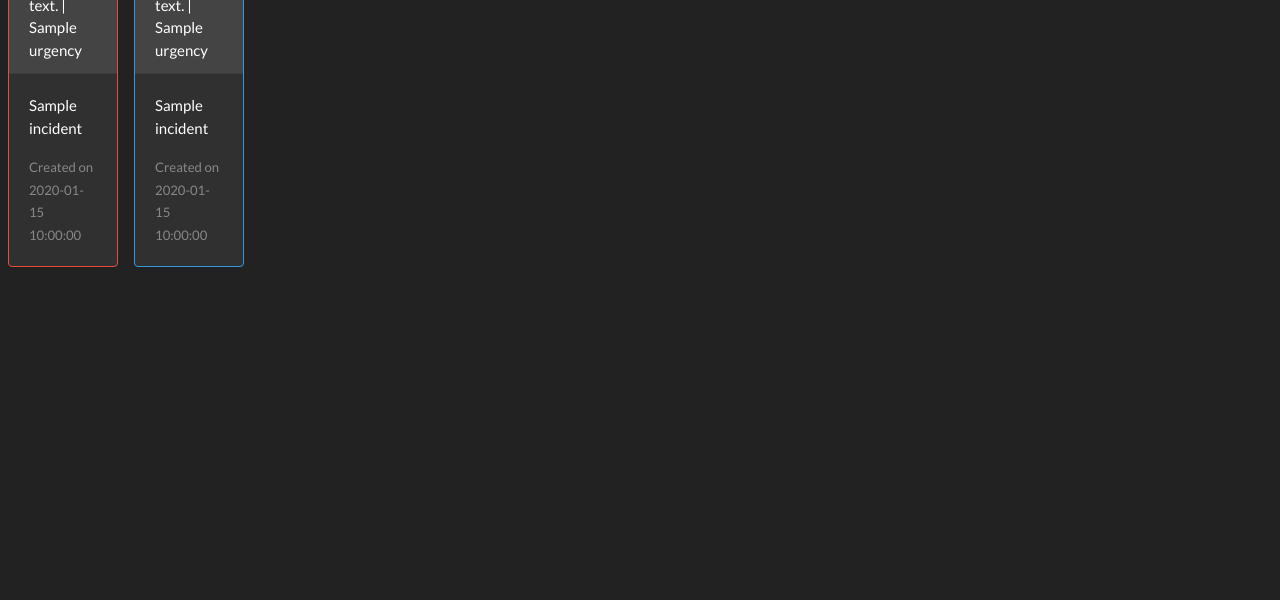
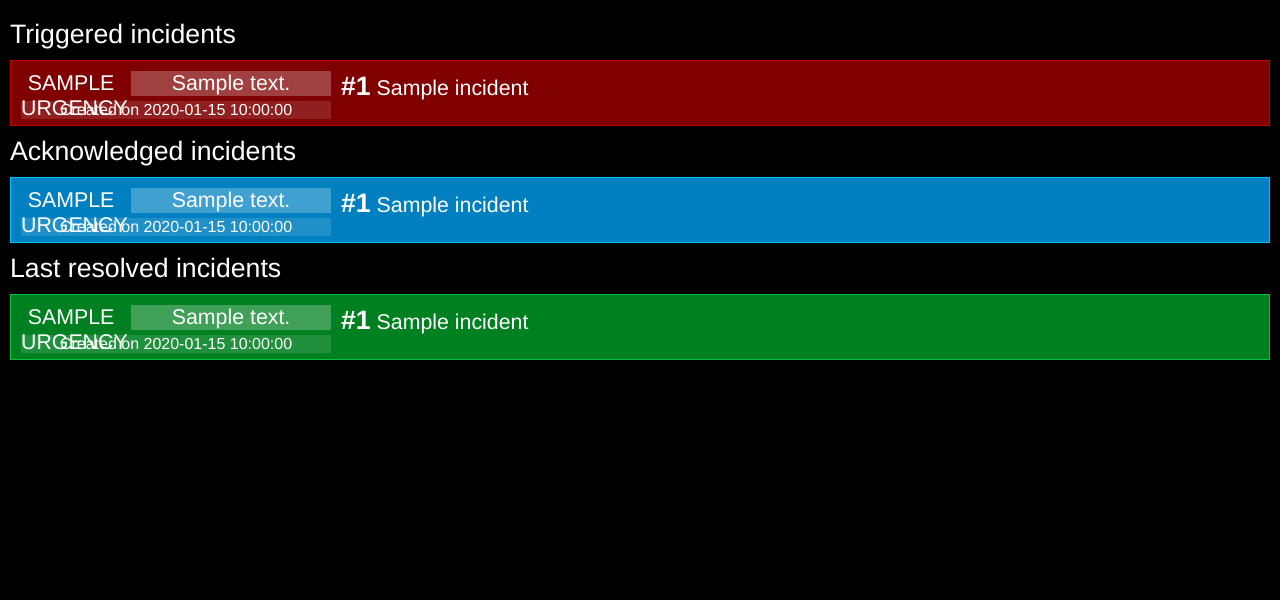
Before and after one commit to ut0mt8/PD-Dashboard, a Python web app: template chalicelib/templates/index.html in a window 1280 px wide; the page is wider, and only the part inside the window is pictured. Shown: the part 50-650 px from the top of that part. Run offline with Jinja, Linux system fonts and the light colour scheme; the template is opened without the code that fills it: most values are stand-ins (such as "Sample title", 1, 10 or a date in 2020).

Commit message:
Dashboard CSS + Improvements

```diff
--- a/chalicelib/templates/base.html
+++ /dev/null
@@ -1,16 +0,0 @@
-<!DOCTYPE html>
-<html lang="en">
-<head>
-  <meta charset="utf-8">
-  <meta name="viewport" content="width=device-width, initial-scale=1">
-  <link href="https://bootswatch.com/4/darkly/bootstrap.min.css" rel="stylesheet" type="text/css" media="screen">
-  <title>PD-Dashboard</title>
-</head>
-<body>
-<div class= "container-fluid">
-  <div class= "row d-inline-flex">
-    {% block content %}{% endblock %}
-  </div>
-</div>
-</body>
-</html>
--- a/chalicelib/templates/index.html
+++ b/chalicelib/templates/index.html
@@ -1,26 +1,161 @@
-{% extends 'base.html' %}
-{% block content %}
-{% for incident in trigerreds %}
-<div class ="col-6 col-sm-4 col-md-3 p-2">
-<div class="card border-danger h-150">
-  <div class="card-header "> {{ incident.service.summary }} | {{ incident.urgency }}</div>
-  <div class="card-body">
-    <p class="card-text"> {{ incident.title|truncate(150) }}</p>
-    <p class="card-text"><small class="text-muted">Created on {{ incident.created_at }}</small></p>
-  </div>
-</div>
-</div>
+<!DOCTYPE html>
+
+<HTML>
+    <HEAD>
+        <META charset="UTF-8">
+        <TITLE>PagerDuty Dashboard</TITLE>
+        <STYLE type="text/css">
+BODY {
+    margin: 0;
+    font-family: helvetica;
+    color: white;
+    background-color: black;
+}
+
+.title {
+    padding: 8px 0 0 48px;
+    width: 100%;
+    height: 40px;
+    background-image: url("https://avatars2.githubusercontent.com/u/766800?s=200&v=4");
+    background-position-x: 10px;
+    background-position-y: 8px;
+    background-size: 32px 32px;
+    background-repeat: no-repeat;
+    background-color: #404040;
+    border-bottom: 1px #808080 solid;
+    font-size: 20pt;
+    font-weight: bold;
+}
+
+.triggered {
+    margin: 20px 10px 10px 10px;
+    font-size: 20pt;
+}
+
+.acknowledged {
+    margin: 10px 10px 10px 10px;
+    font-size: 20pt;
+}
+
+.resolved {
+    margin: 10px 10px 10px 10px;
+    font-size: 20pt;
+}
+
+.incident {
+    margin: 10px 0 10px 0;
+    position:relative;
+    font-size: 16pt;
+    background-color: #808080;
+    border:1px #404040 solid;
+    height: 64px;
+}
+
+.incident A {
+    color: #FFFFFF;
+    font-size: 20pt;
+    font-weight: bold;
+    text-decoration: none;
+}
+
+.triggered .incident{
+    background-color: #800000;
+    border:1px #C00000 solid;
+}
+
+.acknowledged .incident{
+    background-color: #0080C0;
+    border:1px #00C0FF solid;
+}
+
+.resolved .incident{
+    background-color: #008020;
+    border:1px #00C040 solid;
+}
+
+.incident_urgency {
+    position: absolute;
+    left: 10px;
+    top: 10px;
+    width: 100px;
+    text-align: center;
+}
+
+.incident_service {
+    position: absolute;
+    left: 120px;
+    top: 10px;
+    width: 200px;
+    text-align: center;
+    background-color: #FFFFFF40;
+}
+
+.incident_title {
+    position: absolute;
+    left: 330px;
+    top: 10px;
+    width: calc(100% - 345px);
+    height: 48px;
+}
+
+.incident_createdat {
+    position: absolute;
+    left: 10px;
+    top: 40px;
+    width: 310px;
+    font-size: 12pt;
+    text-align: center;
+    background-color: #FFFFFF20;
+}
+
+.high {
+    background-color: #FF000080;
+}
+
+.low {
+    background-color: #FF800080;
+}
+
+        </STYLE>
+    </HEAD>
+    <BODY>
+        <DIV class="title">
+            PagerDuty Dashboard
+        </DIV>
+        <DIV class="content">
+            <DIV class="triggered">
+                Triggered incidents
+{% for incident in triggered %}
+                <DIV class="incident">
+                    <DIV class="incident_urgency {{ incident.urgency }}">{{ incident.urgency|upper }}</DIV>
+                    <DIV class="incident_service">{{ incident.service.summary }}</DIV>
+                    <DIV class="incident_title"><A href="{{ incident.html_url }}" target="blank">#{{ incident.incident_number }}</A> {{ incident.title|truncate(150) }}</DIV>
+                    <DIV class="incident_createdat">Created on {{ incident.created_at }}</DIV>
+                </DIV>
 {% endfor %}
-{% for incident in acknowledgeds %}
-<div class ="col-6 col-sm-4 col-md-3 p-2">
-<div class="card border-info h-150">
-  <div class="card-header "> {{ incident.service.summary }} | {{ incident.urgency }}</div>
-  <div class="card-body">
-    <p class="card-text"> {{ incident.title|truncate(150) }}</p>
-    <p class="card-text"><small class="text-muted">Created on {{ incident.created_at }}</small></p>
-  </div>
-</div>
-</div>
+            </DIV>
+            <DIV class="acknowledged">
+                Acknowledged incidents
+{% for incident in acknowledged %}
+                <DIV class="incident">
+                    <DIV class="incident_urgency {{ incident.urgency }}">{{ incident.urgency|upper }}</DIV>
+                    <DIV class="incident_service">{{ incident.service.summary }}</DIV>
+                    <DIV class="incident_title"><A href="{{ incident.html_url }}" target="blank">#{{ incident.incident_number }}</A> {{ incident.title|truncate(150) }}</DIV>
+                    <DIV class="incident_createdat">Created on {{ incident.created_at }}</DIV>
+                </DIV>
 {% endfor %}
-
-{% endblock %}
+            </DIV>
+            <DIV class="resolved">
+                Last resolved incidents
+{% for incident in resolved[:5] %}
+                <DIV class="incident">
+                    <DIV class="incident_urgency {{ incident.urgency }}">{{ incident.urgency|upper }}</DIV>
+                    <DIV class="incident_service">{{ incident.service.summary }}</DIV>
+                    <DIV class="incident_title"><A href="{{ incident.html_url }}" target="blank">#{{ incident.incident_number }}</A> {{ incident.title|truncate(150) }}</DIV>
+                    <DIV class="incident_createdat">Created on {{ incident.created_at }}</DIV>
+                </DIV>
+{% endfor %}
+            </DIV>
+        </DIV>
+    </BODY>
+</html>
```
Also changed, not shown: app.py (+28 -14 lines).
